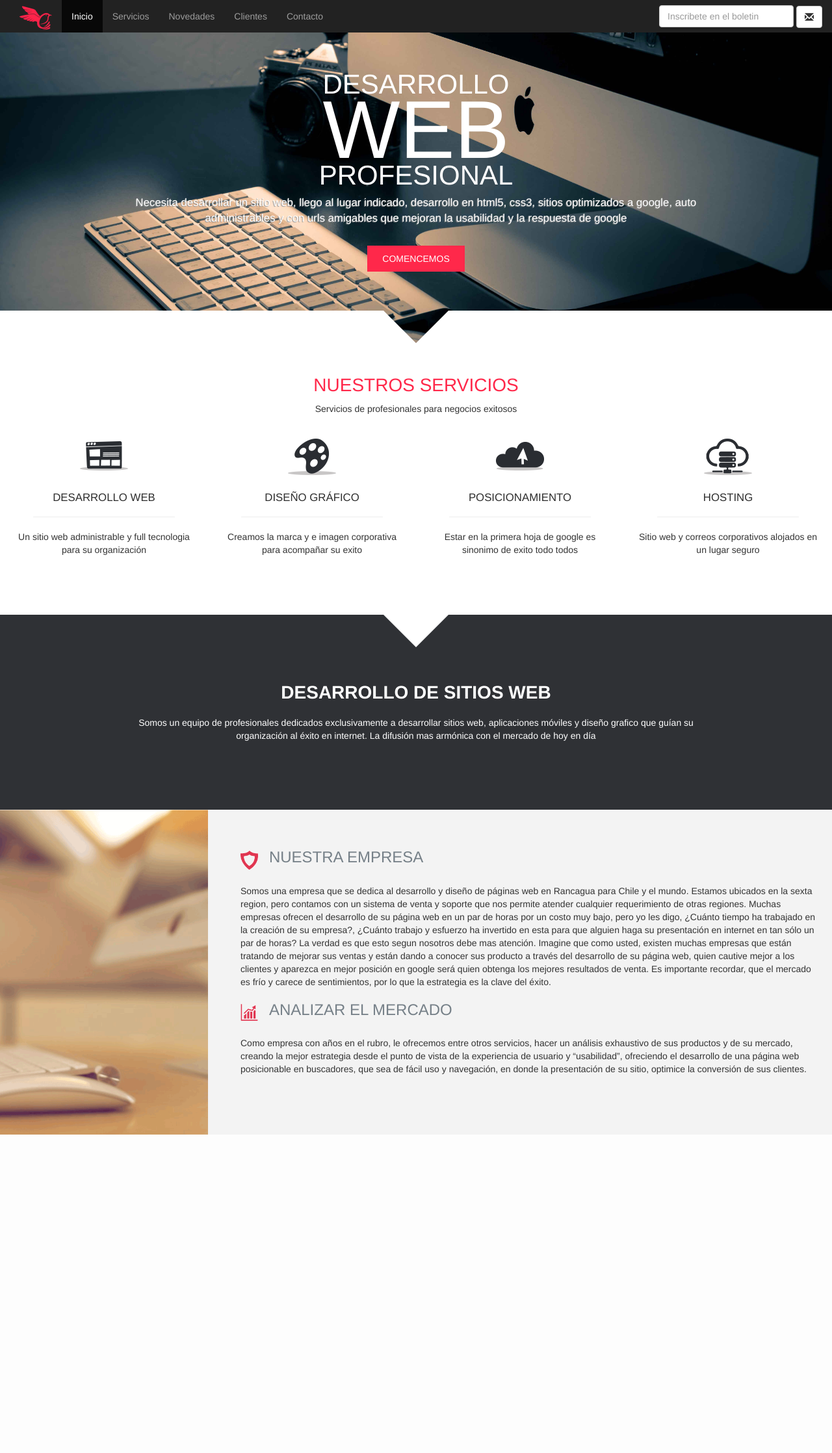
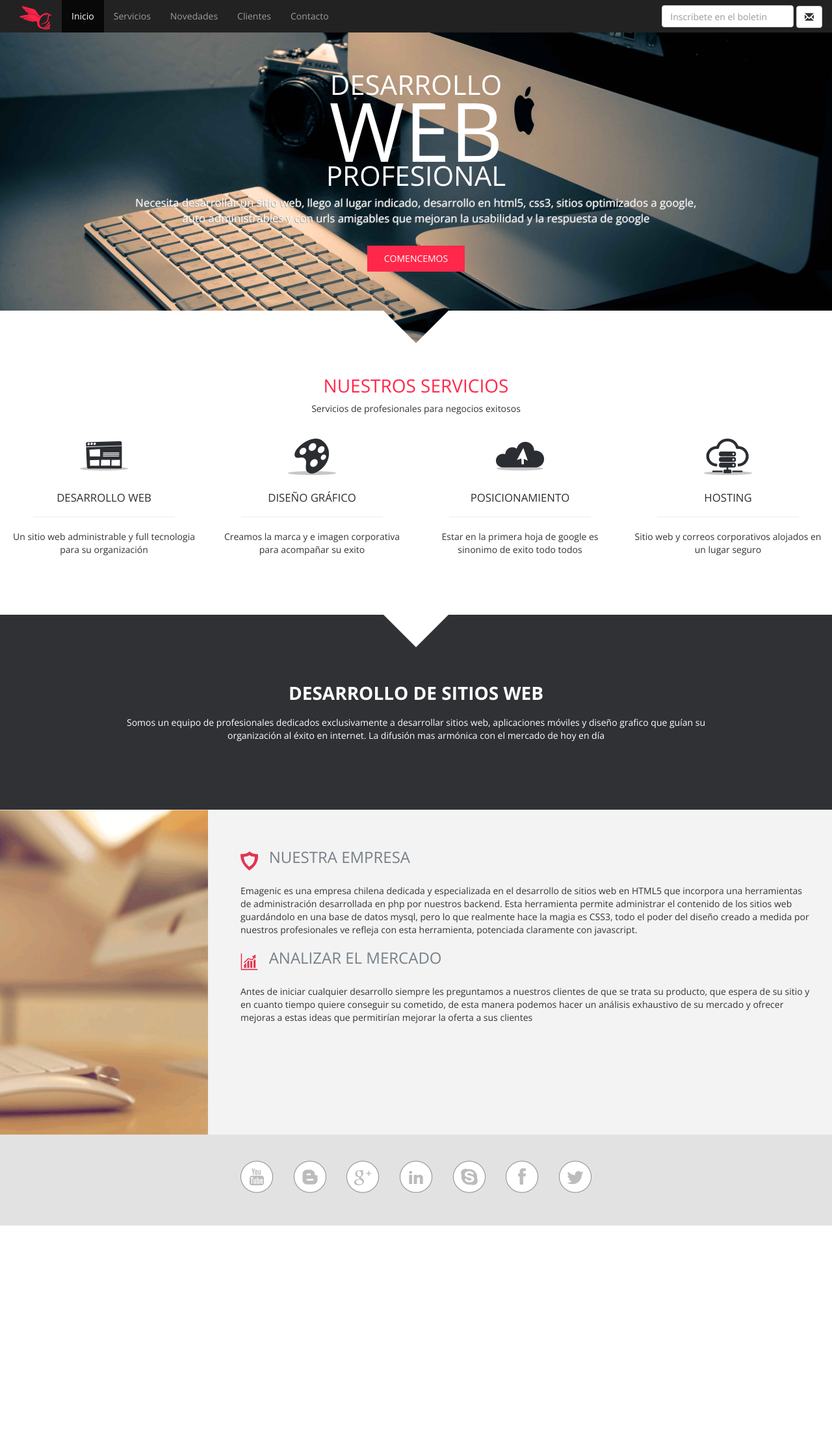
Before and after one commit to cesarlizana/Desarrollodesitiosweb, a PHP site: page / in a window 1280 px wide. Shown: the whole page at 65% size. Before the commit the page ends 1746 px from the top, so only its background shows below. Run offline with PHP 8.4, Linux system fonts and the light colour scheme; some libraries are stand-ins or nearby versions.

Commit message:
redes sociales y cuadro de tecnologias
Se vinculan todas las redes sociales, actualiza los textos de quienes
somos y creo el espacio para las tecnologías

```diff
--- a/css/style.css
+++ b/css/style.css
@@ -1,3 +1,6 @@
+*{
+	font-family: 'Open Sans', sans-serif;
+}
 /* Desde aca es seccion de banner */
 #banner
 {
@@ -191,6 +194,7 @@
 	text-align:left;
 	padding-top:50px;
 	padding-left:50px;
+	padding-right:30px;
 }
 
 #nosotros .espacionosotros .textonosotros h3 {
@@ -214,3 +218,38 @@
 	height:10px;
 	width:10px;
 }
+/* Desde aca es seccion de redes sociales */
+#redes-sociales{
+	margin: 0 auto;
+	padding: 0;
+	height:10em;
+	background:#E2E2E2;
+	text-align:center;
+	position: relative;
+}
+#redes-sociales .contenedorredes{
+	position: absolute;
+	top: 0;
+	bottom: 0;
+	left: 0;
+	right: 0;
+	width: 100%;
+	padding-top:40px;
+	padding-bottom:20px;
+	margin: auto;
+}
+#redes-sociales .contenedorredes .botonsocial{
+	display:inline-block;
+	margin:auto;
+	padding-left:1em;
+	padding-right:1em;
+}
+/* Desde aca es seccion de tecnologias */
+#tecnologias{
+	margin: 0 auto;
+	padding: 0;
+	height:25em;
+	background:#FFF;
+	text-align:center;
+	position: relative;
+}
--- a/index.html
+++ b/index.html
@@ -6,6 +6,7 @@
     <meta name="description" content="Desarrollo de sitios web de calidad, auto administrable, en html5 y css3 para el exito de tu negocio en la web">
     <meta name="keywords" content="desarrollo web, sitios web, paginas web, diseño web, paginas de internet, carro de compras">
    	<meta name="viewport" content="width=device-width, initial-scale=1.0">
+    <link href='http://fonts.googleapis.com/css?family=Open+Sans:400,600,700' rel='stylesheet' type='text/css'>
     <link href="css/bootstrap.min.css" rel="stylesheet" media="screen">
     <link href="css/style.css" rel="stylesheet">
 </head>
@@ -118,26 +119,52 @@
             <figure><img src="imagenes/escudo.png" height="30"></figure>
             <h3>NUESTRA EMPRESA</h3>
             <p>
-            Somos una empresa que se dedica al desarrollo y diseño de páginas web en Rancagua para Chile y el mundo. Estamos ubicados en la sexta region, pero contamos con un sistema de venta y soporte  que nos permite atender cualquier requerimiento de otras regiones. Muchas empresas ofrecen el desarrollo de su página web en un par de horas por un costo muy bajo, pero yo les digo, ¿Cuánto tiempo ha trabajado en la creación de su empresa?, ¿Cuánto trabajo y esfuerzo ha invertido en esta para que alguien haga su presentación en internet en tan sólo un par de horas? La verdad es que esto segun nosotros debe mas atención. Imagine que como usted, existen muchas empresas que están tratando de mejorar sus ventas y están dando a conocer sus producto a través del desarrollo de su página web, quien cautive mejor a los clientes y aparezca en mejor posición en google será quien obtenga los mejores resultados de venta. Es importante recordar, que el mercado es frío y carece de sentimientos, por lo que la estrategia es la clave del éxito.
+            Emagenic es una empresa chilena dedicada y especializada en el desarrollo de sitios web en HTML5 que incorpora una herramientas de administración desarrollada en php por nuestros backend. Esta herramienta permite administrar el contenido de los sitios web guardándolo en una base de datos mysql, pero lo que realmente hace la magia es CSS3, todo el poder del diseño creado a medida por nuestros profesionales ve refleja con esta herramienta, potenciada claramente con javascript.
             </p>
             <figure><img src="imagenes/grafico.png" height="30"></figure>
             <h3>ANALIZAR EL MERCADO</h3>
             <p>
-            Como empresa con años en el rubro, le ofrecemos entre otros servicios, hacer un análisis exhaustivo de sus productos y de su mercado, creando la mejor estrategia desde el punto de vista de la experiencia de usuario y “usabilidad”, ofreciendo el desarrollo de una página web posicionable en buscadores, que sea de fácil uso y navegación, en donde la presentación de su sitio, optimice la conversión de sus clientes.
+            Antes de iniciar cualquier desarrollo siempre les preguntamos a nuestros clientes de que se trata su producto, que espera de su sitio y en cuanto tiempo quiere conseguir su cometido, de esta manera podemos hacer un análisis exhaustivo de su mercado y ofrecer mejoras a estas ideas que permitirían mejorar la oferta a sus clientes
 			</p>
 		</article>
-
-
 	</section>
-
-
+</section>
+<!-- Hasta aca llega el cuadro de servicios -->
+<section id="redes-sociales">
+	<div class="contenedorredes">
+    	<!-- Youtube -->
+        <a href="https://www.youtube.com/user/emagenicltda" target="new">
+        	<figure class="botonsocial"><img src="imagenes/youtube.png" height="50"></figure>
+        </a>
+        <!-- Blogspot -->
+        <a href="http://emagenic.blogspot.com/" target="new">
+        	<figure class="botonsocial"><img src="imagenes/blogspot.png" height="50"></figure>
+        </a>
+        <!-- Google plus -->
+        <a href="https://plus.google.com/+SitiosEmagenic/posts" target="new">
+        	<figure class="botonsocial"><img src="imagenes/googleplus.png" height="50"></figure>
+        </a>
+        <!-- Linkedin -->
+        <a href="https://www.linkedin.com/company/emagenic-ltda?trk=company_logo" target="new">
+        	<figure class="botonsocial"><img src="imagenes/linkedin.png" height="50"></figure>
+        </a>
+        <!-- Skype -->
+        <a href="skype:emagenicltda?call" target="new">
+        	<figure class="botonsocial"><img src="imagenes/skype.png" height="50"></figure>
+        </a>
+        <!-- Facebook -->
+        <a href="https://www.facebook.com/Emagenic?ref=hl" target="new">
+        	<figure class="botonsocial"><img src="imagenes/facebook.png" height="50"></figure>
+        </a>
+        <!-- Tkitter -->
+        <a href="https://twitter.com/emagenic" target="new">
+        	<figure class="botonsocial"><img src="imagenes/twitter.png" height="50"></figure>
+        </a>
+    </div>
+</section>
+<section id="tecnologias">
 
 </section>
-<!-- Hasta aca llega el cuadro de servicios -->
-
-
-
-
 <script src="https://code.jquery.com/jquery-1.10.2.min.js"></script>
 <script src="js/bootstrap.min.js"></script>
 </body>
```
Also changed, not shown: imagenes/blogspot.png (added), imagenes/facebook.png (added), imagenes/googleplus.png (added), imagenes/linkedin.png (added), imagenes/skype.png (added), imagenes/twitter.png (added), imagenes/youtube.png (added).
